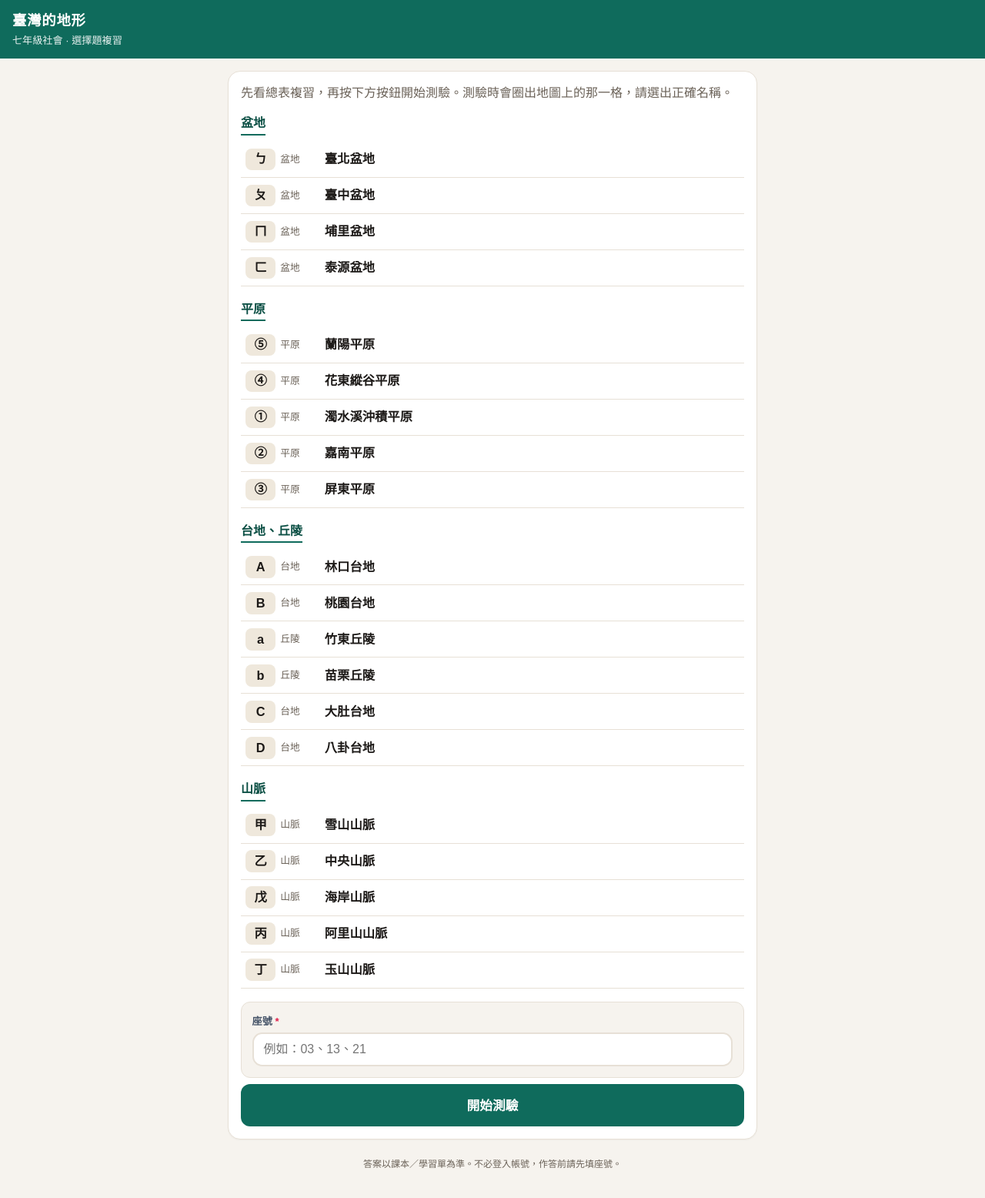
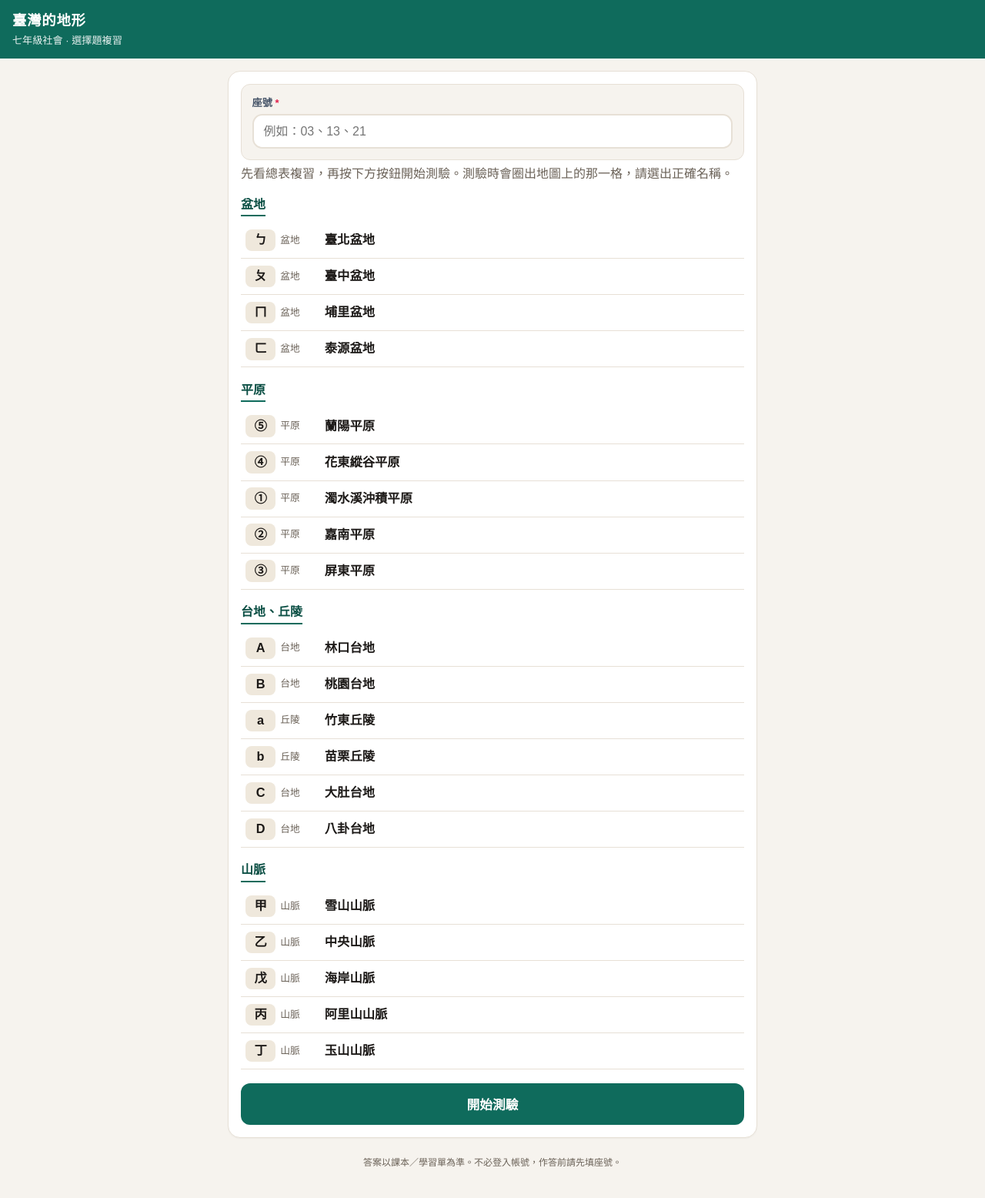
Before and after one commit to smarttmac-debug/smarttmac-debug.github.io, a plain HTML site: page taiwan-landform/index.html in a window 1280 px wide. Shown: the whole page at 77% size. Drawn offline with Linux system fonts and the light colour scheme; no server answers.

Commit message:
taiwan-landform: 座號移到首頁上方

```diff
--- a/taiwan-landform/index.html
+++ b/taiwan-landform/index.html
@@ -125,6 +125,11 @@ input.seat.err{border-color:var(--bad);background:var(--badbg)}
 <main>
   <section id="review">
     <div class="card">
+      <div class="seatbox" style="margin-top:0">
+        <label for="seatInput">座號 <span class="req">*</span></label>
+        <input class="seat" id="seatInput" type="text" inputmode="numeric" maxlength="2" placeholder="例如：03、13、21" autocomplete="off">
+        <p id="seatErrorMsg" class="errmsg hidden"></p>
+      </div>
       <p style="margin:0 0 1rem;color:var(--muted)">先看總表複習，再按下方按鈕開始測驗。測驗時會圈出地圖上的那一格，請選出正確名稱。</p>
       <section class="rev-sec"><h2>盆地</h2><ul class="rev-list">
 <li><span class="sym">ㄅ</span><span class="kind">盆地</span><span class="ans">臺北盆地</span></li>
@@ -154,11 +159,6 @@ input.seat.err{border-color:var(--bad);background:var(--badbg)}
 <li><span class="sym">丙</span><span class="kind">山脈</span><span class="ans">阿里山山脈</span></li>
 <li><span class="sym">丁</span><span class="kind">山脈</span><span class="ans">玉山山脈</span></li>
 </ul></section>
-      <div class="seatbox">
-        <label for="seatInput">座號 <span class="req">*</span></label>
-        <input class="seat" id="seatInput" type="text" inputmode="numeric" maxlength="2" placeholder="例如：03、13、21" autocomplete="off">
-        <p id="seatErrorMsg" class="errmsg hidden"></p>
-      </div>
       <button class="btn" id="btnStart">開始測驗</button>
     </div>
   </section>
```
